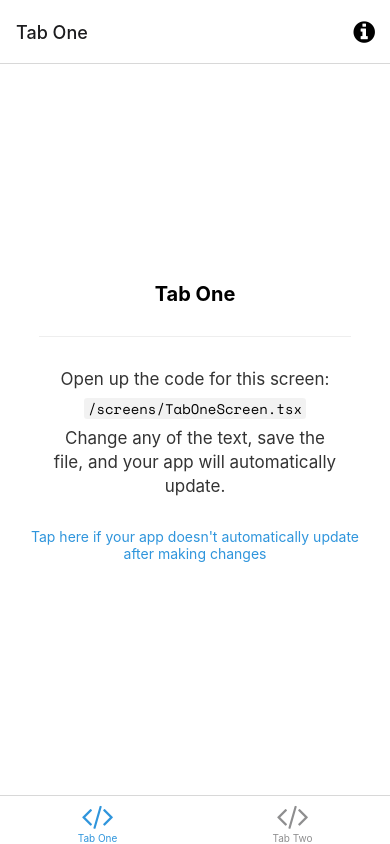
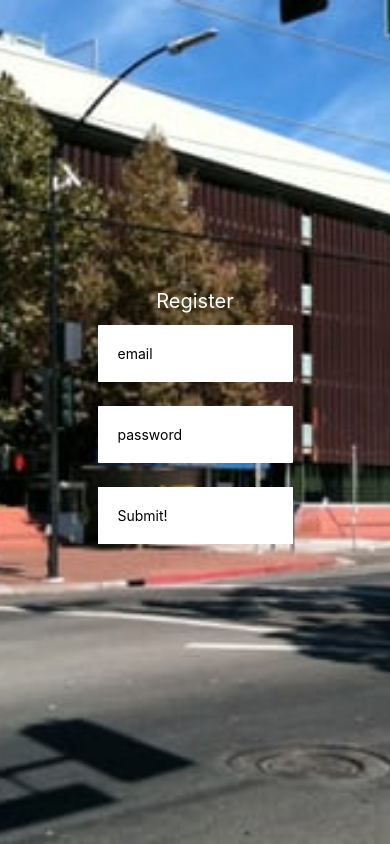
Before and after one commit to simone-lofaso/we-park, a React Native app in the folder frontend/: screen /Register in a window 390 px wide. Built offline with nearby package versions, Linux system fonts and the light colour scheme; what expo-linking would draw is missing.

Commit message:
register form

```diff
--- /dev/null
+++ b/frontend/components/Input.tsx
@@ -0,0 +1,22 @@
+import { TextInput, StyleSheet, TextInputProps } from 'react-native';
+
+export default function Input({ placeholder, onChangeText }: TextInputProps) {
+  return (
+    <TextInput
+      style={styles.input}
+      placeholder={placeholder}
+      onChangeText={onChangeText}
+    />
+  );
+}
+
+const styles = StyleSheet.create({
+  input: {
+    backgroundColor: 'white',
+    borderColor: 'white',
+    borderRadius: 1,
+    margin: 12,
+    padding: 20,
+    width: '50%',
+  },
+});
--- /dev/null
+++ b/frontend/components/Submit.tsx
@@ -0,0 +1,18 @@
+import { Pressable, PressableProps, StyleSheet, Text } from 'react-native';
+
+export default function Submit({ onPress }: PressableProps) {
+  return (
+    <Pressable style={styles.submit} onPress={onPress}>
+      <Text>Submit!</Text>
+    </Pressable>
+  );
+}
+
+const styles = StyleSheet.create({
+  submit: {
+    backgroundColor: 'white',
+    margin: 12,
+    padding: 20,
+    width: '50%',
+  },
+});
--- /dev/null
+++ b/frontend/components/index.ts
@@ -0,0 +1,2 @@
+export { default as Input } from './Input';
+export { default as Submit } from './Submit';
--- /dev/null
+++ b/frontend/index.d.ts
@@ -0,0 +1 @@
+declare module '*.jpg';
--- a/frontend/navigation/index.tsx
+++ b/frontend/navigation/index.tsx
@@ -17,6 +17,7 @@ import Colors from '../constants/Colors';
 import useColorScheme from '../hooks/useColorScheme';
 import ModalScreen from '../screens/ModalScreen';
 import NotFoundScreen from '../screens/NotFoundScreen';
+import Register from '../screens/Register';
 import TabOneScreen from '../screens/TabOneScreen';
 import TabTwoScreen from '../screens/TabTwoScreen';
 import {
@@ -50,8 +51,8 @@ function RootNavigator() {
   return (
     <Stack.Navigator>
       <Stack.Screen
-        name='Root'
-        component={BottomTabNavigator}
+        name='Register'
+        component={Register}
         options={{ headerShown: false }}
       />
       <Stack.Screen
--- /dev/null
+++ b/frontend/screens/Register.tsx
@@ -0,0 +1,57 @@
+import { ImageBackground, StyleSheet, SafeAreaView, Text } from 'react-native';
+import { Input, Submit } from '../components';
+import { RootStackScreenProps } from '../types';
+import NorthGarage from '../assets/images/north-garage.jpg';
+import { useState } from 'react';
+
+type FormState = {
+  email: string;
+  password: string;
+};
+
+export default function Register({
+  navigation,
+}: RootStackScreenProps<'Register'>) {
+  const [form, setForm] = useState<FormState>({
+    email: '',
+    password: '',
+  });
+
+  return (
+    <SafeAreaView style={styles.container}>
+      <ImageBackground source={NorthGarage} style={styles.picture}>
+        <Text style={styles.register}>Register</Text>
+        <Input
+          placeholder='email'
+          onChangeText={(e) => setForm({ ...form, email: e })}
+        />
+        <Input
+          placeholder='password'
+          onChangeText={(e) => setForm({ ...form, password: e })}
+        />
+        <Submit />
+      </ImageBackground>
+    </SafeAreaView>
+  );
+}
+
+const styles = StyleSheet.create({
+  container: {
+    flex: 1,
+    alignItems: 'center',
+    justifyContent: 'center',
+    height: '100%',
+    padding: 20,
+    width: '100%',
+  },
+  picture: {
+    alignItems: 'center',
+    height: '100%',
+    justifyContent: 'center',
+    width: '100%',
+  },
+  register: {
+    color: 'white',
+    fontSize: 20,
+  },
+});
--- a/frontend/types.tsx
+++ b/frontend/types.tsx
@@ -18,6 +18,7 @@ declare global {
 
 export type RootStackParamList = {
   Root: NavigatorScreenParams<RootTabParamList> | undefined;
+  Register: undefined;
   Modal: undefined;
   NotFound: undefined;
 };
```
Also changed, not shown: frontend/assets/images/north-garage.jpg (added), 1 other file (tests, documents, lock files or other folders).
